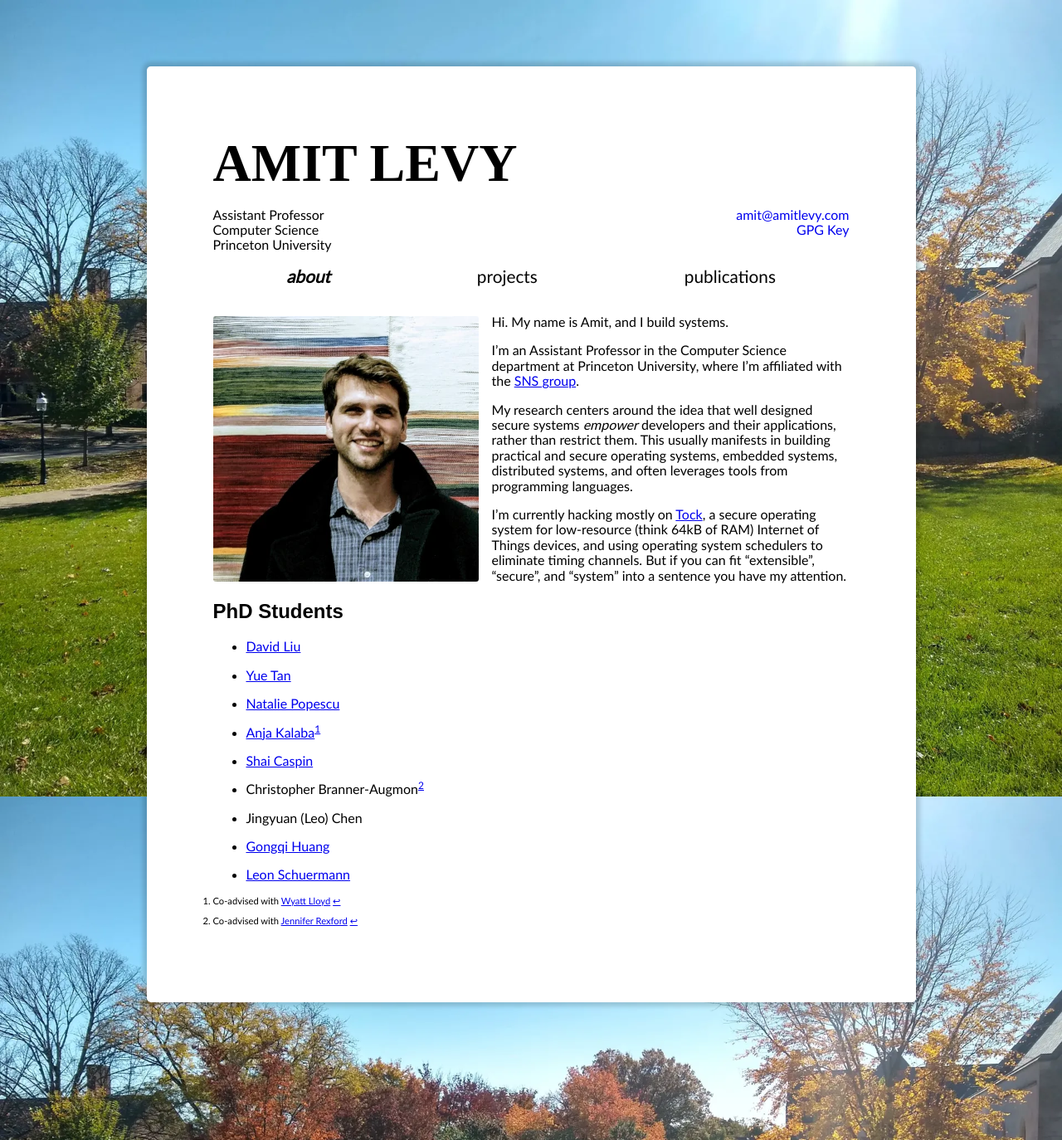
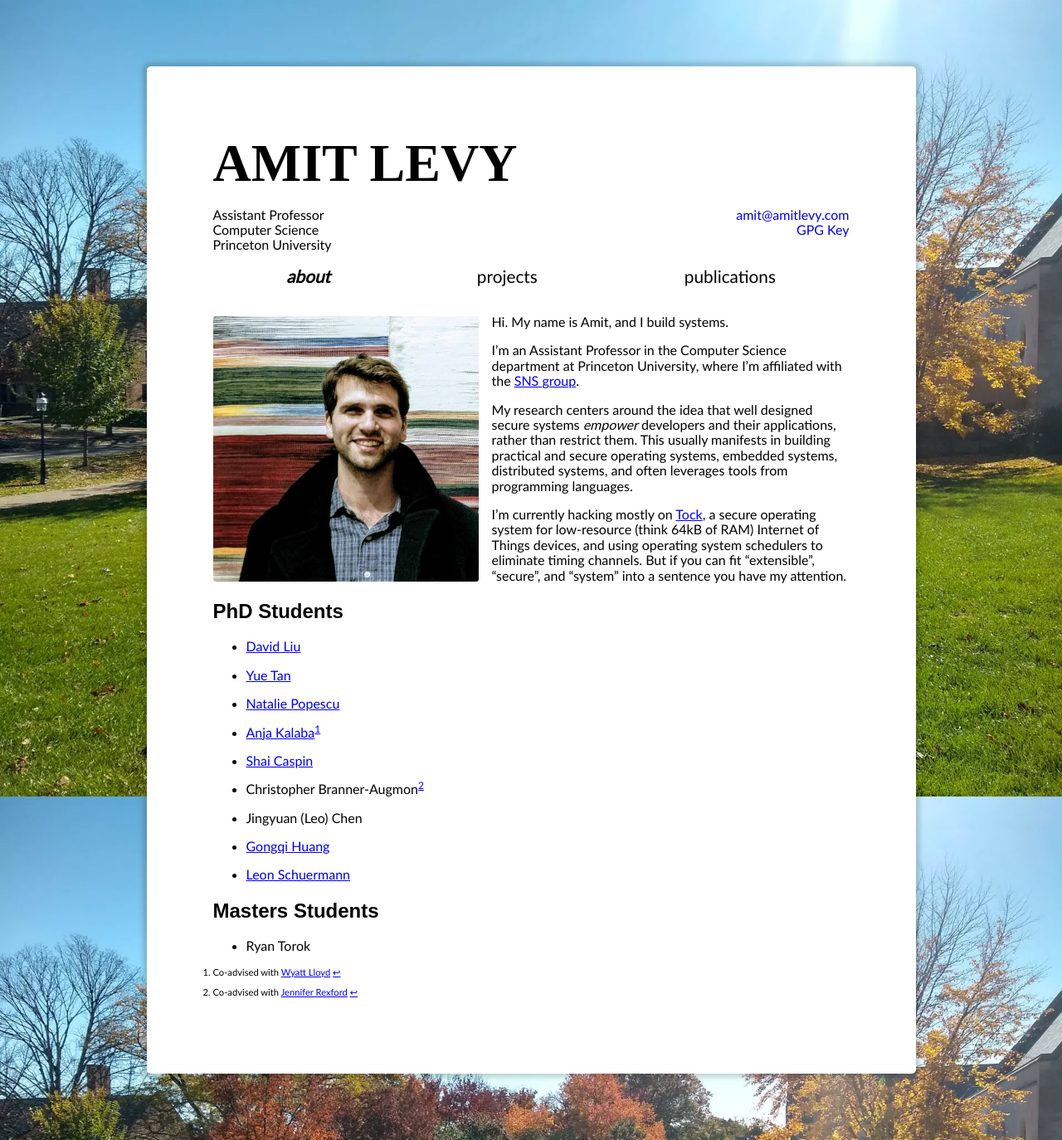
Before and after one commit to alevy/www, a Jekyll site: the page built from index.md, in a window 1280 px wide. Shown: the whole page at 83% size. Built offline with Jekyll 4.4.1, drawn with Linux system fonts in a browser that asks for light colours; some web fonts are replaced.

Commit message:
add ryan

```diff
--- a/index.md
+++ b/index.md
@@ -45,5 +45,9 @@ attention.
 
   * [Leon Schuermann](https://leon.schuermann.io)
 
+## Masters Students
+
+  * Ryan Torok
+
 [^wyatt]: Co-advised with [Wyatt Lloyd](https://www.cs.princeton.edu/~wlloyd/)
 [^jrex]: Co-advised with [Jennifer Rexford](https://www.cs.princeton.edu/~jrex/)
```
